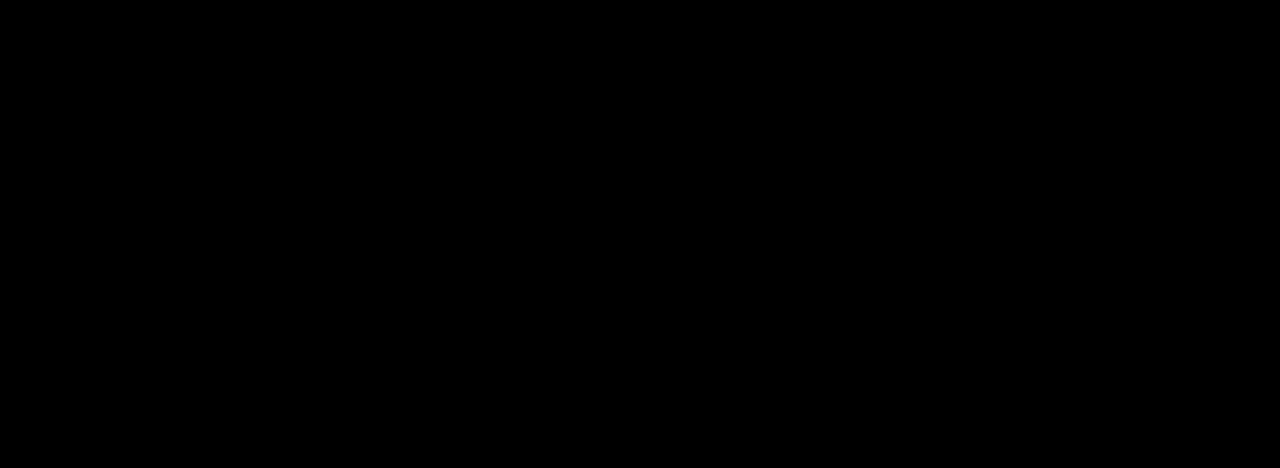
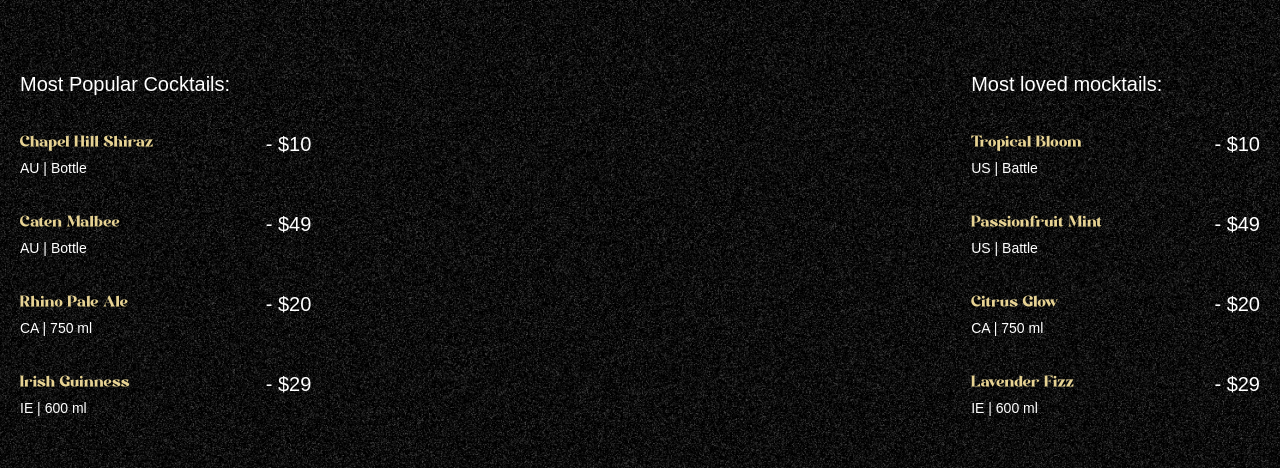
Before and after one commit to kanishk-singh19/GSAP_cocktails, a React (Vite) app: page / in a window 1280 px wide. Shown: the part 890-1358 px from the top of the page. Before the commit the page ends 800 px from the top, so only its background shows below. Built offline with nearby package versions, Linux system fonts and the light colour scheme; a web font is replaced by a local one.

Commit message:
implemented cocktails section

```diff
--- a/constants/index.js
+++ b/constants/index.js
@@ -21,13 +21,13 @@
     {
        name: "Chapel Hill Shiraz",
        country: "AU",
-       detail: "Battle",
+       detail: "Bottle",
        price: "$10",
     },
     {
        name: "Caten Malbee",
        country: "AU",
-       detail: "Battle",
+       detail: "Bottle",
        price: "$49",
     },
     {
--- a/src/App.jsx
+++ b/src/App.jsx
@@ -3,6 +3,7 @@
 import { ScrollTrigger ,SplitText } from 'gsap/all'
 import Navbar from './components/Navbar.jsx'
 import Hero from './components/hero.jsx'
+import Cocktails from './components/Cocktails.jsx'
 
 
 gsap.registerPlugin(ScrollTrigger,SplitText)
@@ -11,7 +12,7 @@
     <main>
       <Navbar />
       <Hero />
-
+      <Cocktails />
     </main>
   )
 }
--- /dev/null
+++ b/src/components/Cocktails.jsx
@@ -0,0 +1,75 @@
+import React from "react";
+import { cocktailLists } from "../../constants";
+import {mockTailLists} from "../../constants"
+import { useGSAP } from "@gsap/react";
+import gsap from "gsap";
+
+
+const Cocktails = () => {
+    useGSAP(() => {
+        const parallaxTimeline = gsap.timeline({
+         scrollTrigger: {
+            trigger: '#cocktails',
+            start: 'top 30%',
+            end: 'bottom 80%',
+            scrub: true,
+         }
+        })
+
+        parallaxTimeline
+         .from('#c-left-leaf', {
+            x: -100, y: 100
+        })
+         .from('#c-right-leaf', {
+            x: 100, y: 100
+        })
+     })
+
+  return (
+    <section id="cocktails" className="noisy">
+      <img src="/images/cocktail-left-leaf.png" alt="l-leaf" id="c-left-leaf" />
+      <img
+        src="/images/cocktail-right-leaf.png"
+        alt="r-leaf"
+        id="c-right-leaf"
+      />
+
+      <div className="list">
+        <div className="popular">
+          <h2>Most Popular Cocktails:</h2>
+          <ul>
+            {cocktailLists.map(({ name, country, detail, price }) => (
+              <li key={name}>
+                <div className="md:me-28">
+                  <h3>{name}</h3>
+                  <p>
+                    {country} | {detail}
+                  </p>
+                </div>
+                <span>- {price}</span>
+              </li>
+            ))}
+          </ul>
+        </div>
+        <div className="loved">
+          <h2>Most loved mocktails:</h2>
+          <ul>
+            {mockTailLists.map(({ name, country, detail, price }) => (
+              <li key={name}>
+                <div className="me-28">
+                  <h3>{name}</h3>
+                  <p>
+                    {country} | {detail}
+                  </p>
+                </div>
+                <span>- {price}</span>
+              </li>
+            ))}
+          </ul>
+        </div>
+      </div>
+    </section>
+  );
+};
+
+export default Cocktails;
```
